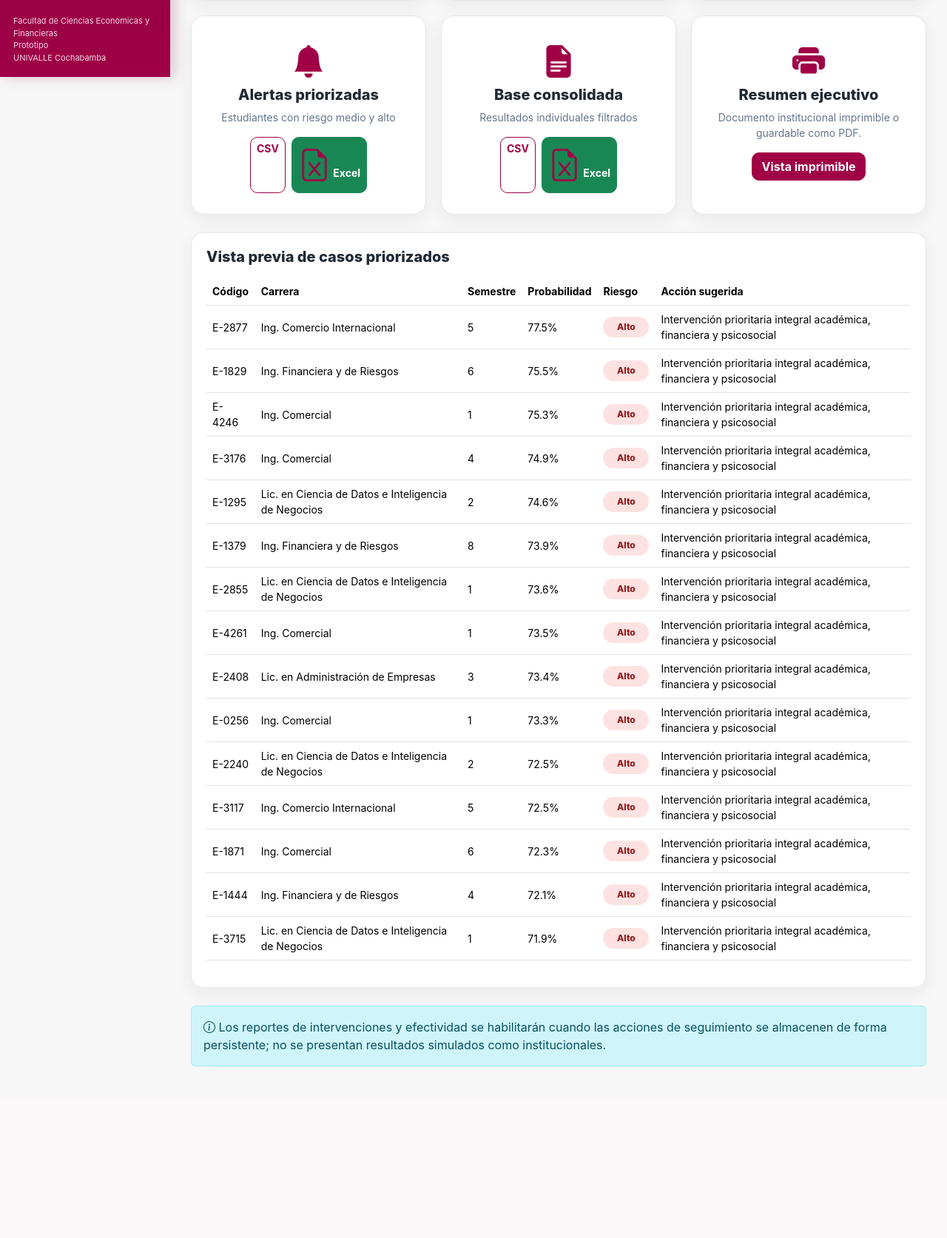
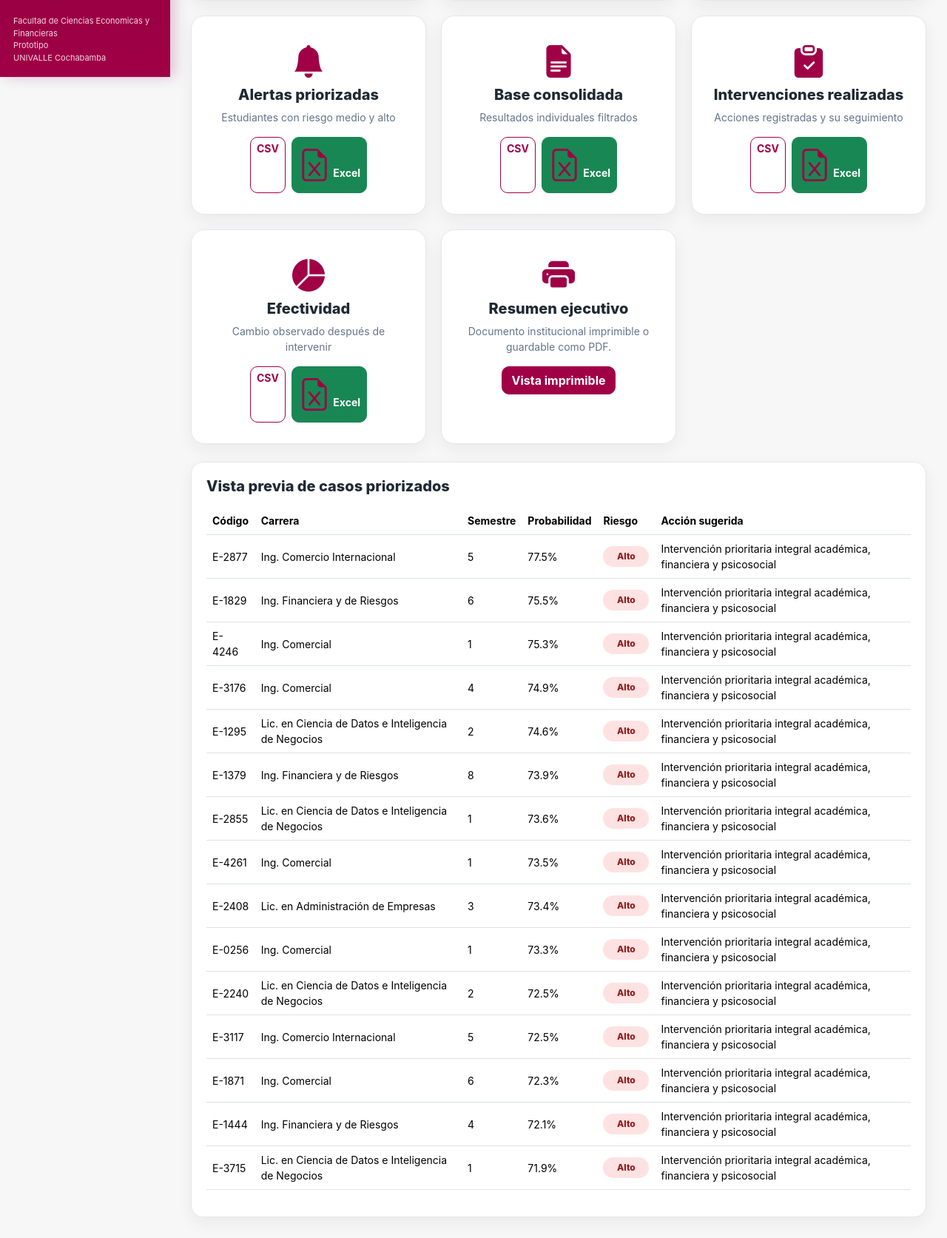
Before and after one commit to rudyluis/siat_ml, a Flask app: page /reportes in a window 1280 px wide. Shown: the part 696-2369 px from the top of the page at 74% size. Before the commit the page ends 2137 px from the top, so only its background shows below. Run offline with Flask 3, Linux system fonts and the light colour scheme; the visitor is signed in with stand-in values (Sample User, id 1); some libraries are stand-ins or nearby versions.

Commit message:
feat: habilitar reportes de intervención y efectividad

```diff
--- a/templates/reportes.html
+++ b/templates/reportes.html
@@ -26,7 +26,9 @@
   ('riesgo_carrera','bi-bar-chart-fill','Riesgo por carrera','Totales y porcentajes por carrera'),
   ('riesgo_semestre','bi-graph-up-arrow','Riesgo por semestre','Totales y porcentajes por semestre'),
   ('alertas','bi-bell-fill','Alertas priorizadas','Estudiantes con riesgo medio y alto'),
-  ('resumen','bi-file-earmark-text-fill','Base consolidada','Resultados individuales filtrados')
+  ('resumen','bi-file-earmark-text-fill','Base consolidada','Resultados individuales filtrados'),
+  ('intervenciones','bi-clipboard-check-fill','Intervenciones realizadas','Acciones registradas y su seguimiento'),
+  ('efectividad','bi-pie-chart-fill','Efectividad','Cambio observado después de intervenir')
 ] %}
 {% for tipo,icon,title,desc in cards %}
 <div class="report-card">
@@ -47,5 +49,4 @@
     <tbody>{% for _,e in preview.iterrows() %}<tr><td>{{ e.codigo_estudiante }}</td><td>{{ e.carrera }}</td><td>{{ e.semestre }}</td><td>{{ '%.1f'|format(e.probabilidad_desercion*100) }}%</td><td><span class="risk-badge {{ badge_class(e.nivel_riesgo) }}">{{ e.nivel_riesgo }}</span></td><td>{{ e.accion_sugerida }}</td></tr>{% else %}<tr><td colspan="6" class="text-center muted">No existen registros con los filtros seleccionados.</td></tr>{% endfor %}</tbody>
   </table></div>
 </div>
-<div class="alert alert-info mt-4"><i class="bi bi-info-circle"></i> Los reportes de intervenciones y efectividad se habilitarán cuando las acciones de seguimiento se almacenen de forma persistente; no se presentan resultados simulados como institucionales.</div>
 {% endblock %}
```
